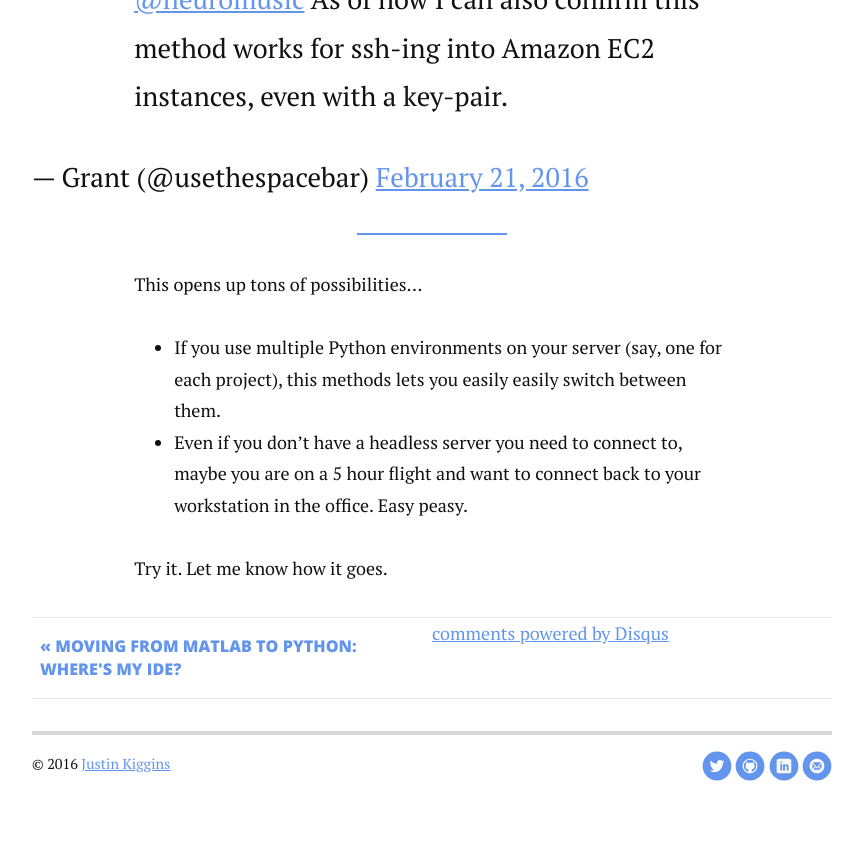
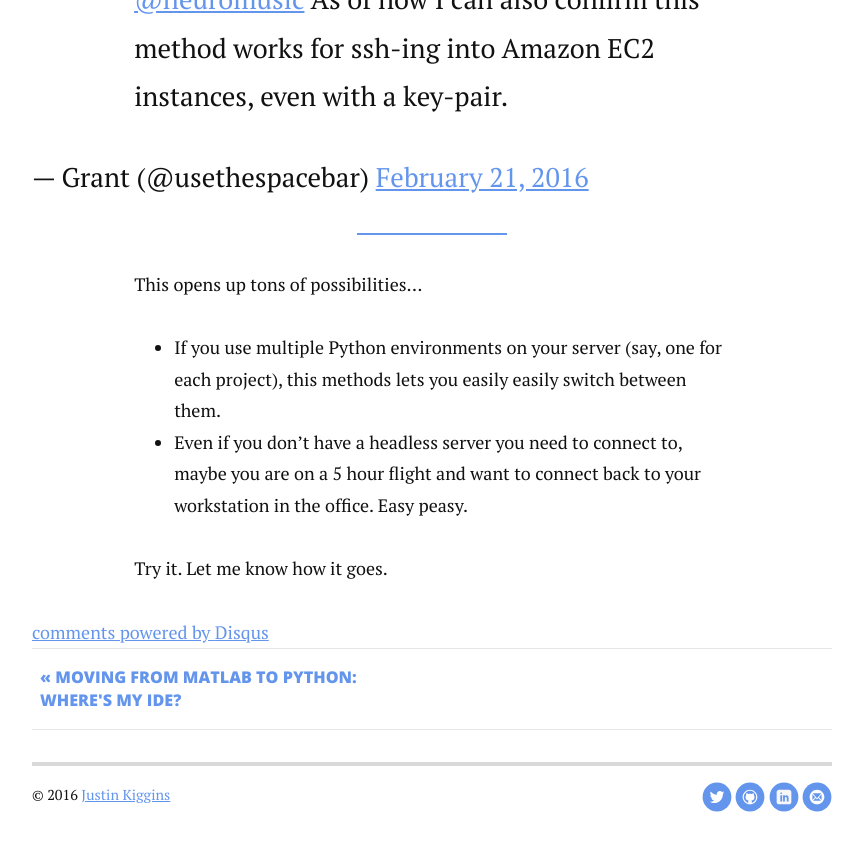
Before and after one commit to neuromusic/neuromusic.github.io, a Jekyll site: the page built from _posts/2016-04-18-zero-configuration-remote-jupyter-server.md, in a window 1280 px wide and 900 px high, scrolled down 2287 px. Shown: the top 851 px of the window, without its empty margins (208-1071 px from the left). Built offline with Jekyll 4.4.1, drawn with Linux system fonts in a browser that asks for light colours; nearby versions of some CDN libraries; comment, search, counter and statistics services are not loaded.

Commit message:
moved comments above next/previous

```diff
--- a/_layouts/post.html
+++ b/_layouts/post.html
@@ -11,9 +11,14 @@ layout: default
   <p class="meta">{{ page.date | date: '%B %d, %Y' }} | <span class="time">{{ page.content | number_of_words | divided_by:180 }}</span> Minute Read</p>
 
   {{ content }}
+  <!-- Disqus comments -->
+  {% if page.disqus %}
+      {% include disqus.html %}
+  {% endif %}
 
   <!-- POST NAVIGATION -->
   <div class="postNav clearfix">
+
     {% if page.previous.url %}
       <a class="prev{% if page.previous.image %} image{% endif %}" href="{{ page.previous.url | prepend: site.baseurl }}"><span>&laquo;&nbsp;{{ page.previous.title }}</span>
       {% if page.previous.image %}
@@ -28,9 +33,5 @@ layout: default
       {% endif %}
       </a>
     {% endif %}
-    <!-- Disqus comments -->
-    {% if page.disqus %}
-        {% include disqus.html %}
-    {% endif %}
   </div>
 </div>
```
